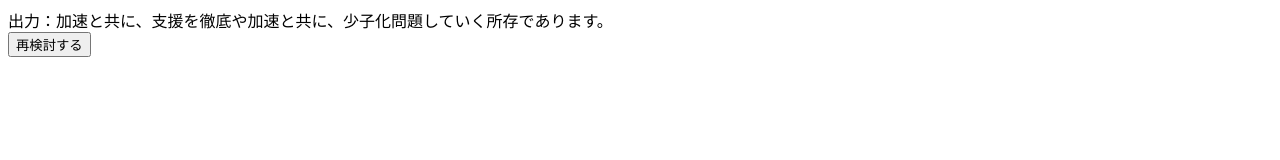
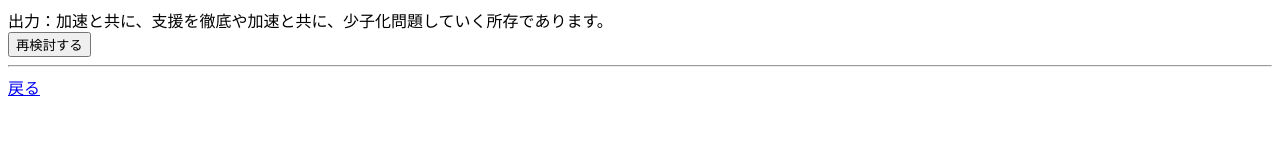
Before and after one commit to h45te/h45te.github.io, a plain HTML site: page games/consider.html in a window 1280 px wide. Drawn offline with Linux system fonts and the light colour scheme.

Commit message:
Update consider.html

```diff
--- a/games/consider.html
+++ b/games/consider.html
@@ -3,6 +3,8 @@
     <body>
         出力：<span id="output"></span><br>
         <input type="button" id="rewrite" value="再検討する">
+        <hr>
+        <a href="../index.html">戻る</a>
         <script>
             //後でフルボイス化させたい。
             let result = '';
```
